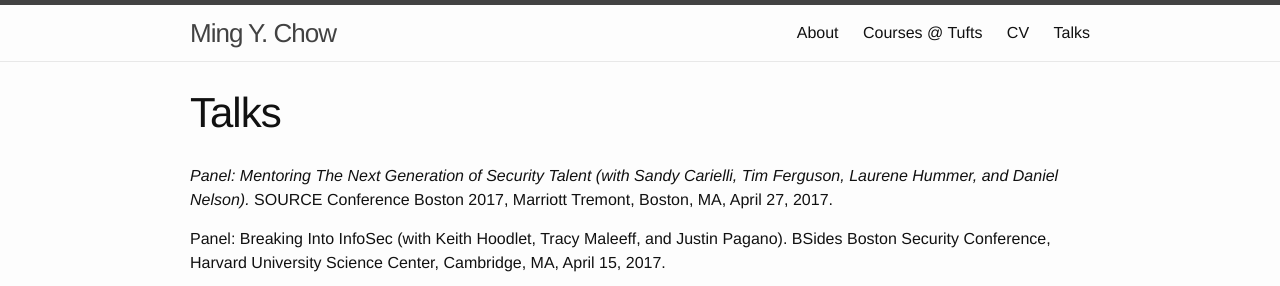
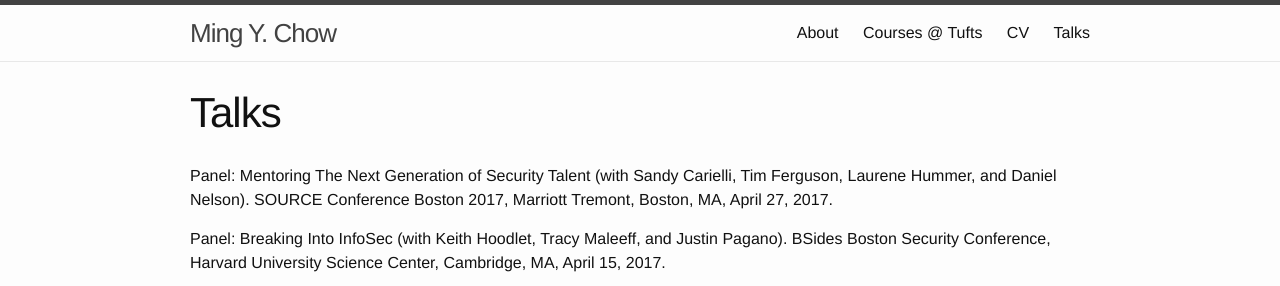
Before and after one commit to mchow01/mchow01.github.io, a Jekyll site: the page built from talks.md, in a window 1280 px wide and 900 px high, cut to the strip 0-286 px from the top of the window. Built offline with Jekyll 4.4.1, drawn with Linux system fonts in a browser that asks for light colours.

Commit message:
Minor styling update

```diff
--- a/talks.md
+++ b/talks.md
@@ -4,7 +4,7 @@ title: Talks
 permalink: /talks/
 ---
 
-_Panel: Mentoring The Next Generation of Security Talent (with Sandy Carielli, Tim Ferguson, Laurene Hummer, and Daniel Nelson)._ SOURCE Conference Boston 2017, Marriott Tremont, Boston, MA, April 27, 2017.
+Panel: Mentoring The Next Generation of Security Talent (with Sandy Carielli, Tim Ferguson, Laurene Hummer, and Daniel Nelson). SOURCE Conference Boston 2017, Marriott Tremont, Boston, MA, April 27, 2017.
 
 Panel: Breaking Into InfoSec (with Keith Hoodlet, Tracy Maleeff, and Justin Pagano). BSides Boston Security Conference, Harvard University Science Center, Cambridge, MA, April 15, 2017.
 
```
Also changed, not shown: 2 other files.
